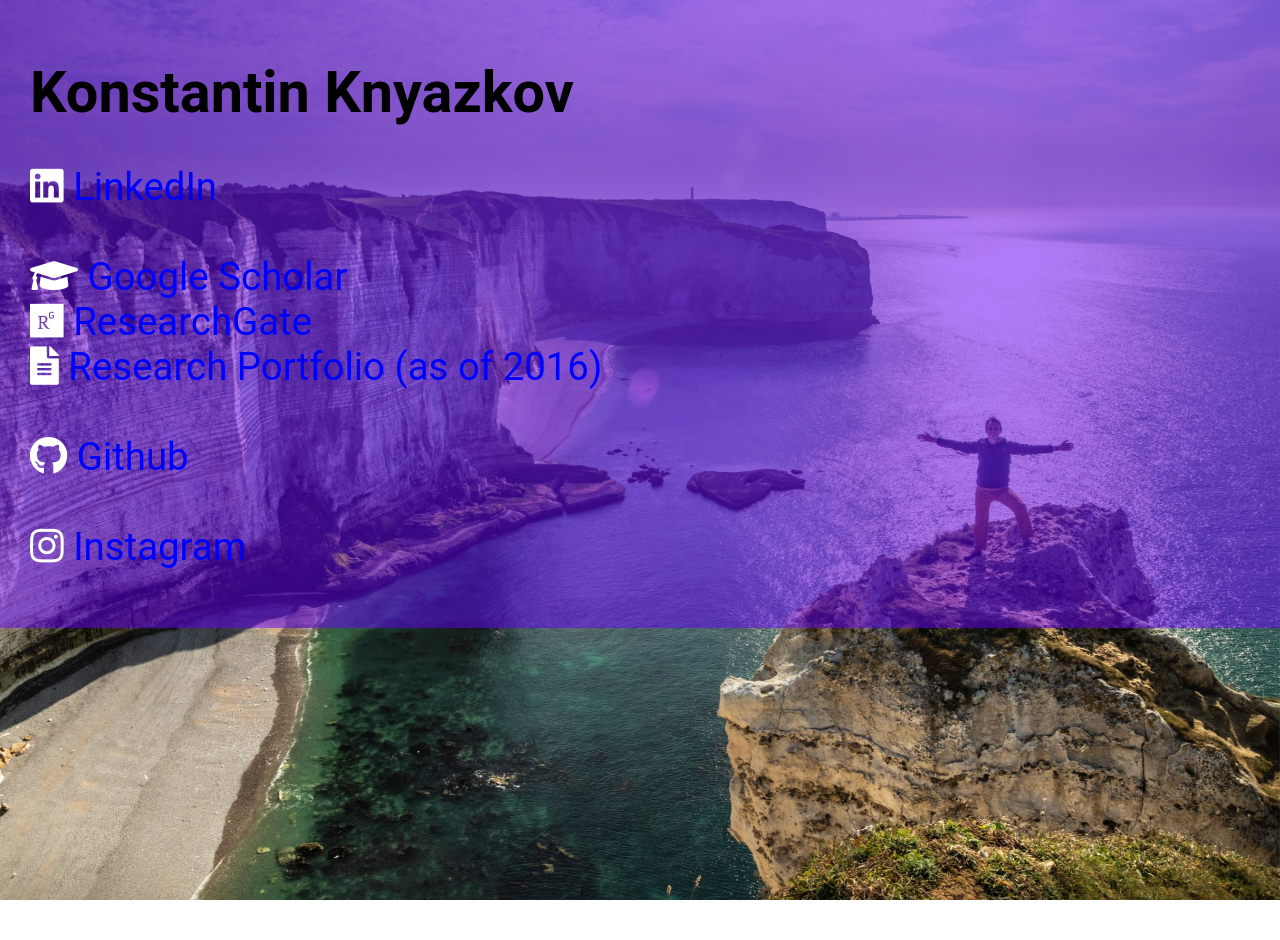
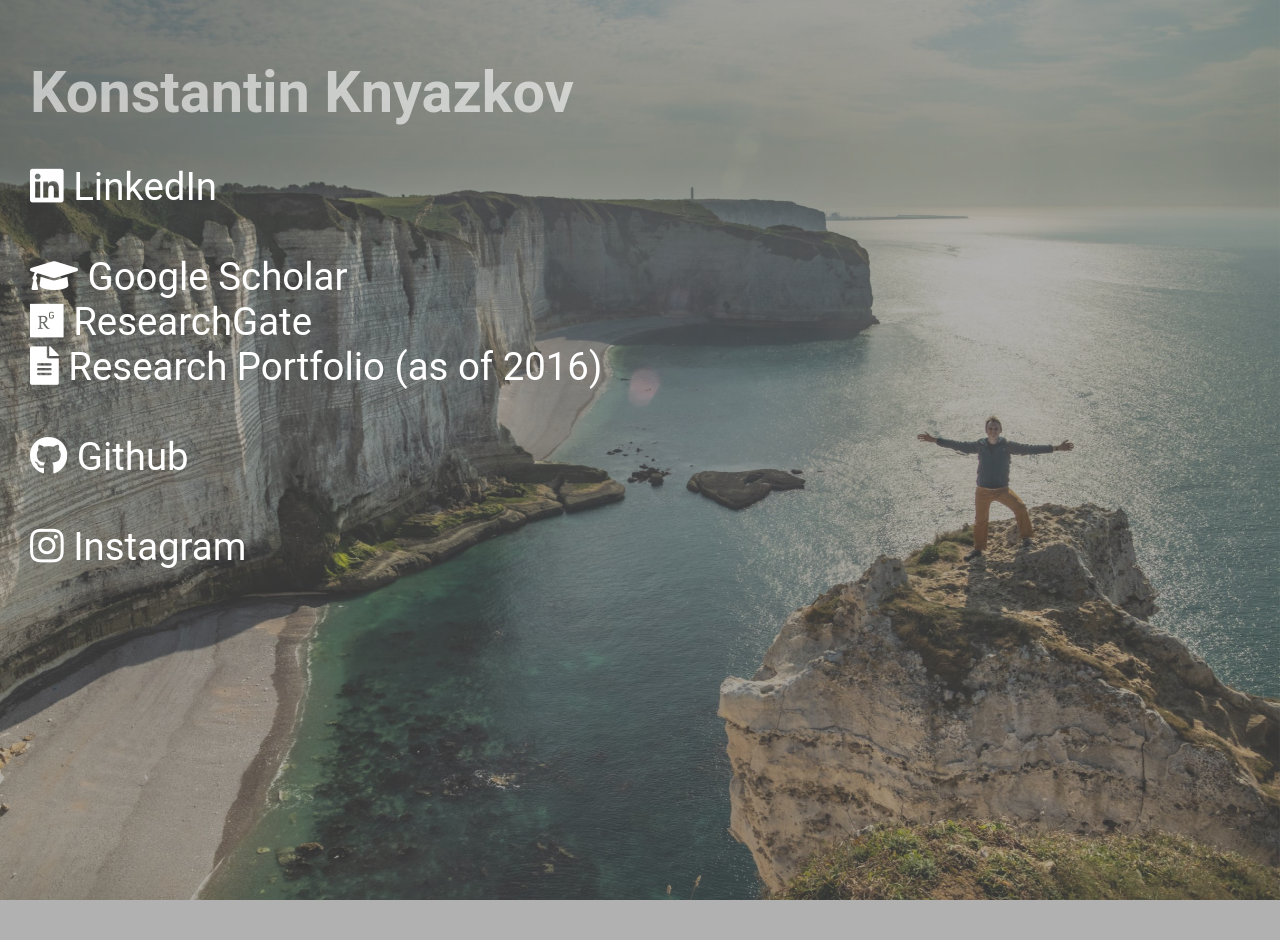
Before and after one commit to ze0n/konstantin.knyazkov, a Jekyll site: the page a.html, which Jekyll copies as it is, in a window 1280 px wide. Built offline with Jekyll 4.4.1, drawn with Linux system fonts in a browser that asks for light colours; nearby versions of some CDN libraries; before the commit the page ends 900 px from its top, so only the background shows below that.

Commit message:
Change mobile design

```diff
--- a/a.html
+++ b/a.html
@@ -29,7 +29,8 @@
         overflow: auto;
         z-index: 2;
 
-        background-color: rgba(100, 0, 250, 0.5);
+        background-color: rgba(100, 100, 100, 0.5);
+        /*background-color: rgba(100, 0, 250, 0.5);*/
         color: white;
         font-size: 1.2em;
         font-family: Roboto;
@@ -86,29 +87,15 @@
             top: 0px;
             left: 0px;
             width: 100%;
+            background-color: rgba(100, 100, 100, 0.5);
+            height: 100%;
 
 /*
             height: 100%;
             background-color: white;
             color: black;
 */        }
-        .links a {
-            color: blue;
-            text-decoration:none;
-        }
 
-        .links a:hover {
-            color: lightblue;
-            text-decoration: underline;
-        }
-
-        .links a : visited {
-            color: blue;
-        }
-
-        .links h1 {
-            color: black;
-        }
     }
 
     </style>
```
